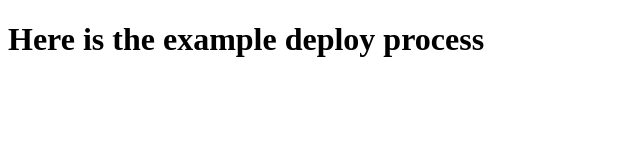
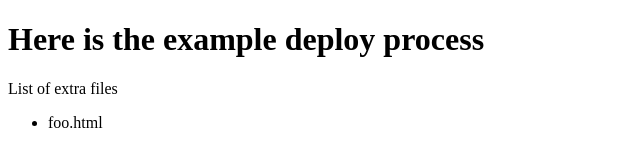
Before and after one commit to terrancewoest/example-deploy-process, a plain HTML site: page index.html in a window 1280 px wide. Shown: the whole page, without its empty margins (0-640 px from the left). Drawn offline with Linux system fonts and the light colour scheme.

Commit message:
Added the foo feature

```diff
--- a/index.html
+++ b/index.html
@@ -5,5 +5,9 @@
 </head>
 <body>
 <h1>Here is the example deploy process</h1>
+<p>List of extra files</p>
+<ul>
+    <li>foo.html</li>
+</ul>
 </body>
 </html>
```
Also changed, not shown: foo.html (added, +9 -0 lines).
